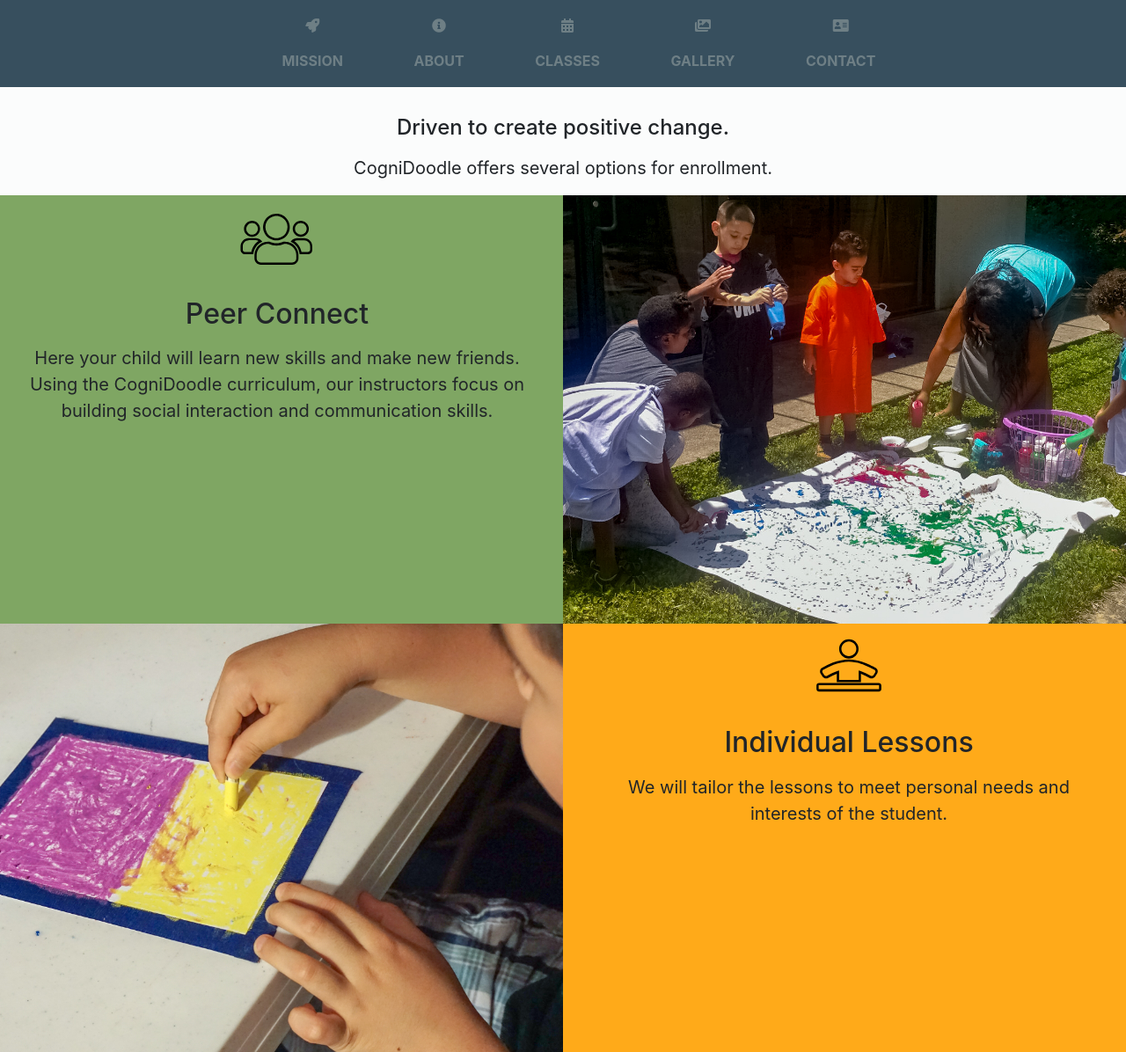
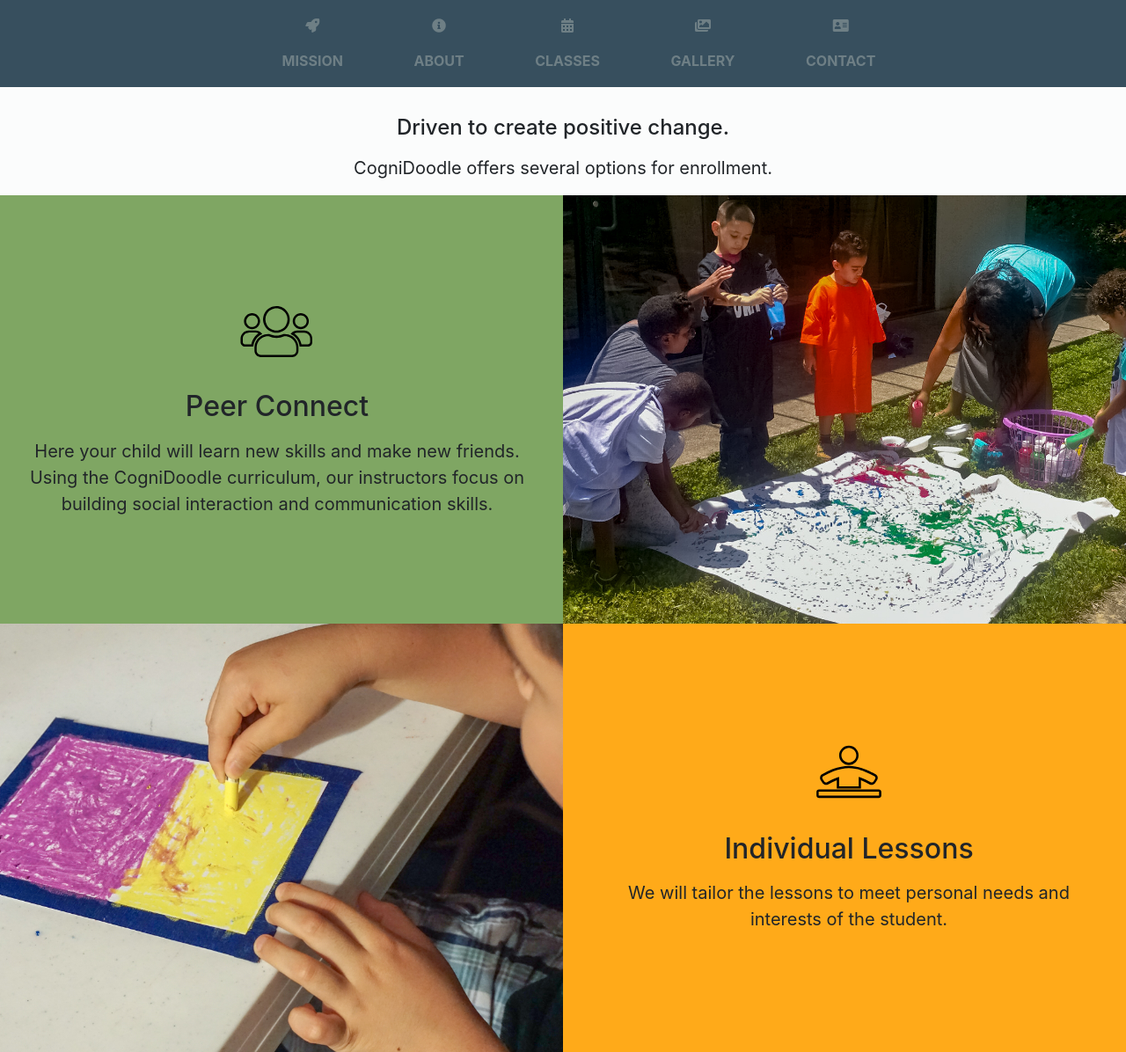
Before and after one commit to CogniDoodle/CogniDoodle.github.io, a PHP site: page /classes.html in a window 1280 px wide. Shown: the part 601-1797 px from the top of the page at 88% size. Run offline with PHP 8.4, Linux system fonts and the light colour scheme; some libraries are stand-ins or nearby versions.

Commit message:
veritically align center text correctly

```diff
--- a/classes.html
+++ b/classes.html
@@ -108,7 +108,7 @@
 <section id="host-us" class="category3">
   <div class="container-fluid text-center full-width has-inner">
     <div class="row row-right row-no-gutter">
-      <div class="what-is-col-text col-xs-12 col-lg-6 ">
+      <div class="what-is-col col-xs-12 col-lg-6">
 		  <div class="what-is-col-text">
 		  <img src="img/host-cd.svg" alt="cognidoodle host us" height="100"/>
 <h2>Host Us</h2>
--- a/css/static.css
+++ b/css/static.css
@@ -238,6 +238,8 @@ p {
 
 .what-is-col {
     text-align: center;
+	display: flex;
+	align-items: center;
 
 }
 .what-is-col-text {
```
